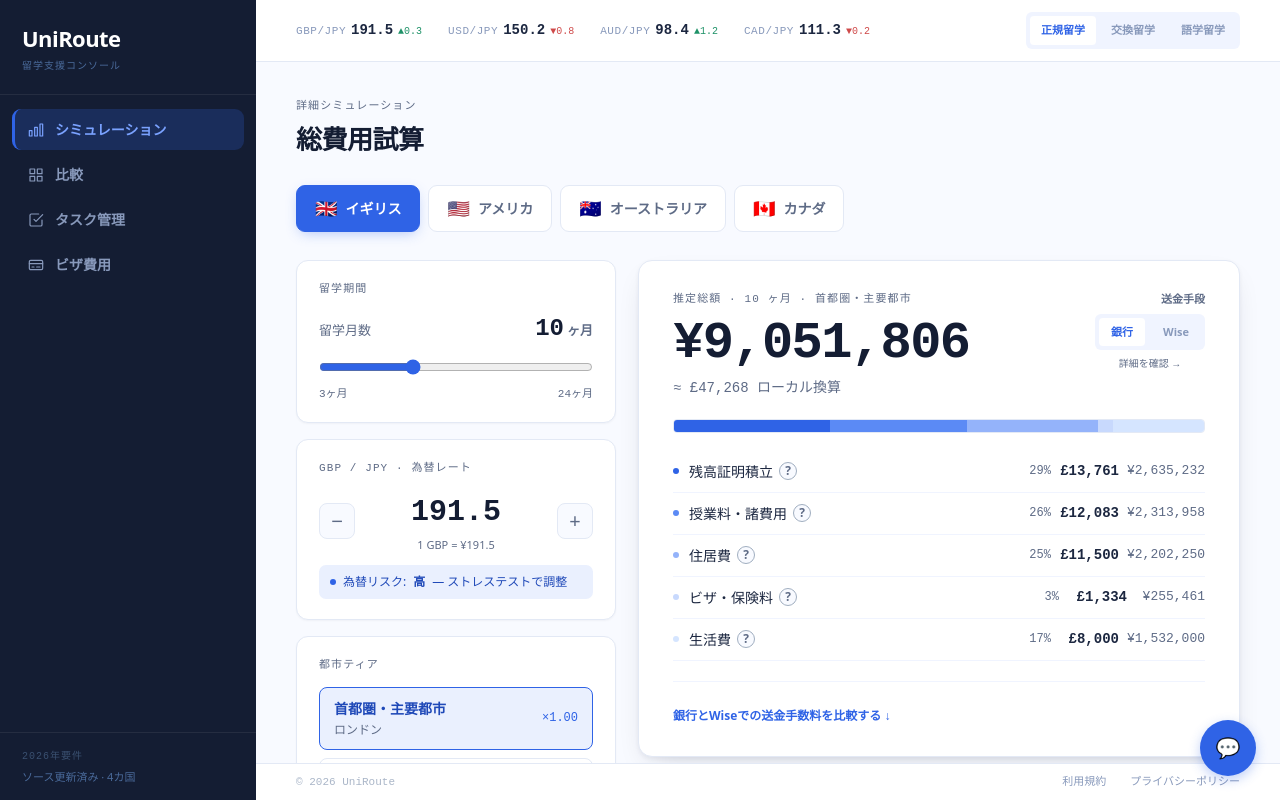
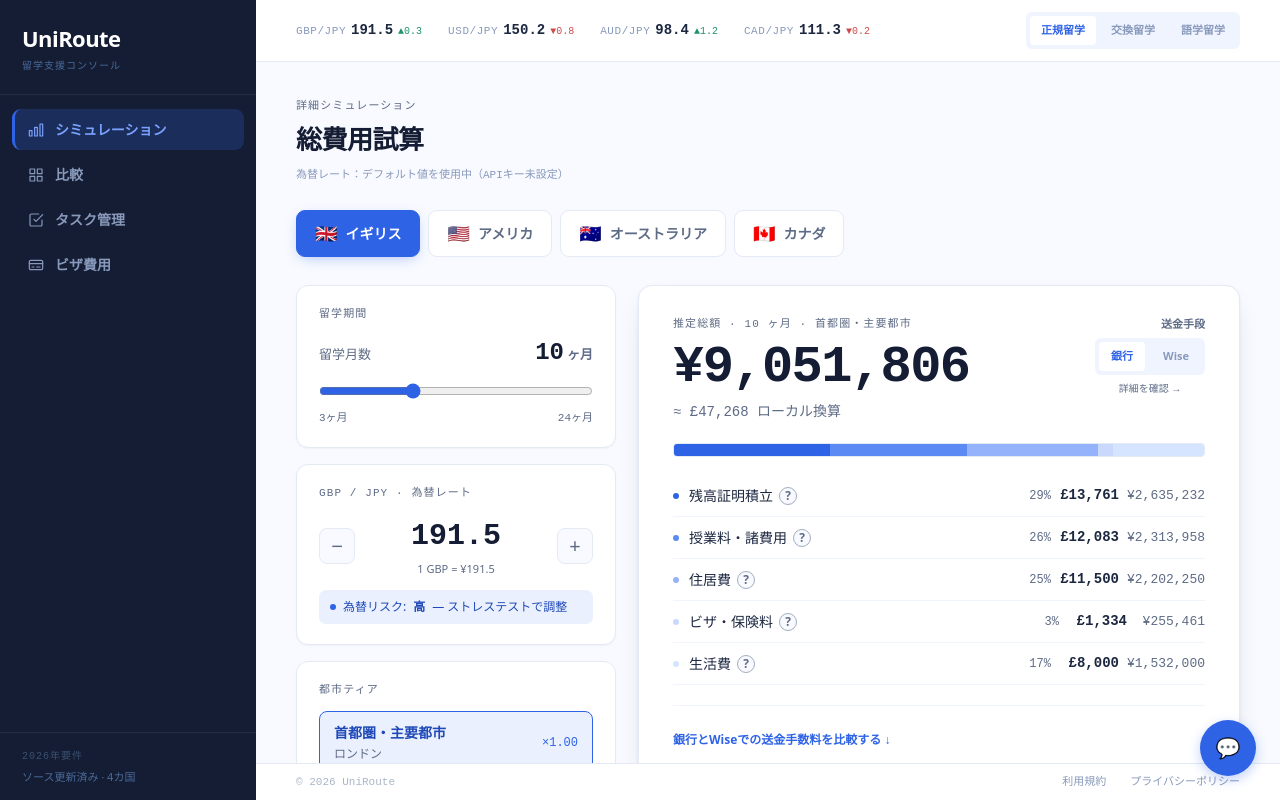
Before and after one commit to 5zr24dc9ng-coder/UniRoute, a React (Vite) app: page / in a window 1280 px wide. Both pictures are taken after a click on the button "同意してサービスを利用する". Built offline with nearby package versions, Linux system fonts and the light colour scheme; no server answers; the HTML template or start-up script is replaced by a standard one.

Commit message:
Fix API glitchs

```diff
--- a/src/App.tsx
+++ b/src/App.tsx
@@ -79,7 +79,7 @@ export default function App() {
   const [country, setCountry] = useState<CountryId>("UK");
   const [studyType, setStudyType] = useState<StudyType>("DEGREE");
   const [duration, setDuration] = useState(10);
-  const { fx, setFx } = useLiveFx();
+  const { fx, setFx, lastUpdated } = useLiveFx();
   const [cityTier, setCityTier] = useState<CityTierKey>("capital");
   const w = useWindowWidth();
   const isSmall = w < 1024;
@@ -168,6 +168,7 @@ export default function App() {
               setFx={setFx}
               cityTier={cityTier}
               setCityTier={setCityTier}
+              lastUpdated={lastUpdated}
             />
           )}
           {view === "matrix" && <ComparisonView fx={fx} studyType={studyType} />}
--- a/src/components/views/SimulationView.tsx
+++ b/src/components/views/SimulationView.tsx
@@ -140,6 +140,7 @@ interface SimulationViewProps {
   setFx: React.Dispatch<React.SetStateAction<Fx>>;
   cityTier: CityTierKey;
   setCityTier: (t: CityTierKey) => void;
+  lastUpdated?: Date | null;
 }
 
 export function SimulationView({
@@ -152,6 +153,7 @@ export function SimulationView({
   setFx,
   cityTier,
   setCityTier,
+  lastUpdated,
 }: SimulationViewProps) {
   const isSM = useWindowWidth() < 1024;
   const c = COUNTRY_DATA[country];
@@ -205,9 +207,14 @@ export function SimulationView({
     <div className="sim-outer-wrap" style={{ maxWidth: 1160, margin: "0 auto" }}>
       <div style={{ marginBottom: 26 }}>
         <span style={{ ...simLabelStyle, display: "block", marginBottom: 6 }}>詳細シミュレーション</span>
-        <h2 style={{ fontSize: 26, fontWeight: 700, color: "#141d33", letterSpacing: "-0.02em", margin: 0 }}>
+        <h2 style={{ fontSize: 26, fontWeight: 700, color: "#141d33", letterSpacing: "-0.02em", margin: "0 0 8px" }}>
           総費用試算
         </h2>
+        <div style={{ fontSize: 11, color: "#8899bb", fontFamily: '"IBM Plex Mono", monospace' }}>
+          {lastUpdated
+            ? `為替レート基準日時：${lastUpdated.getFullYear()}年${lastUpdated.getMonth() + 1}月${lastUpdated.getDate()}日（24時間ごとに更新）`
+            : "為替レート：デフォルト値を使用中（APIキー未設定）"}
+        </div>
       </div>
 
       {/* Country tabs */}
```
